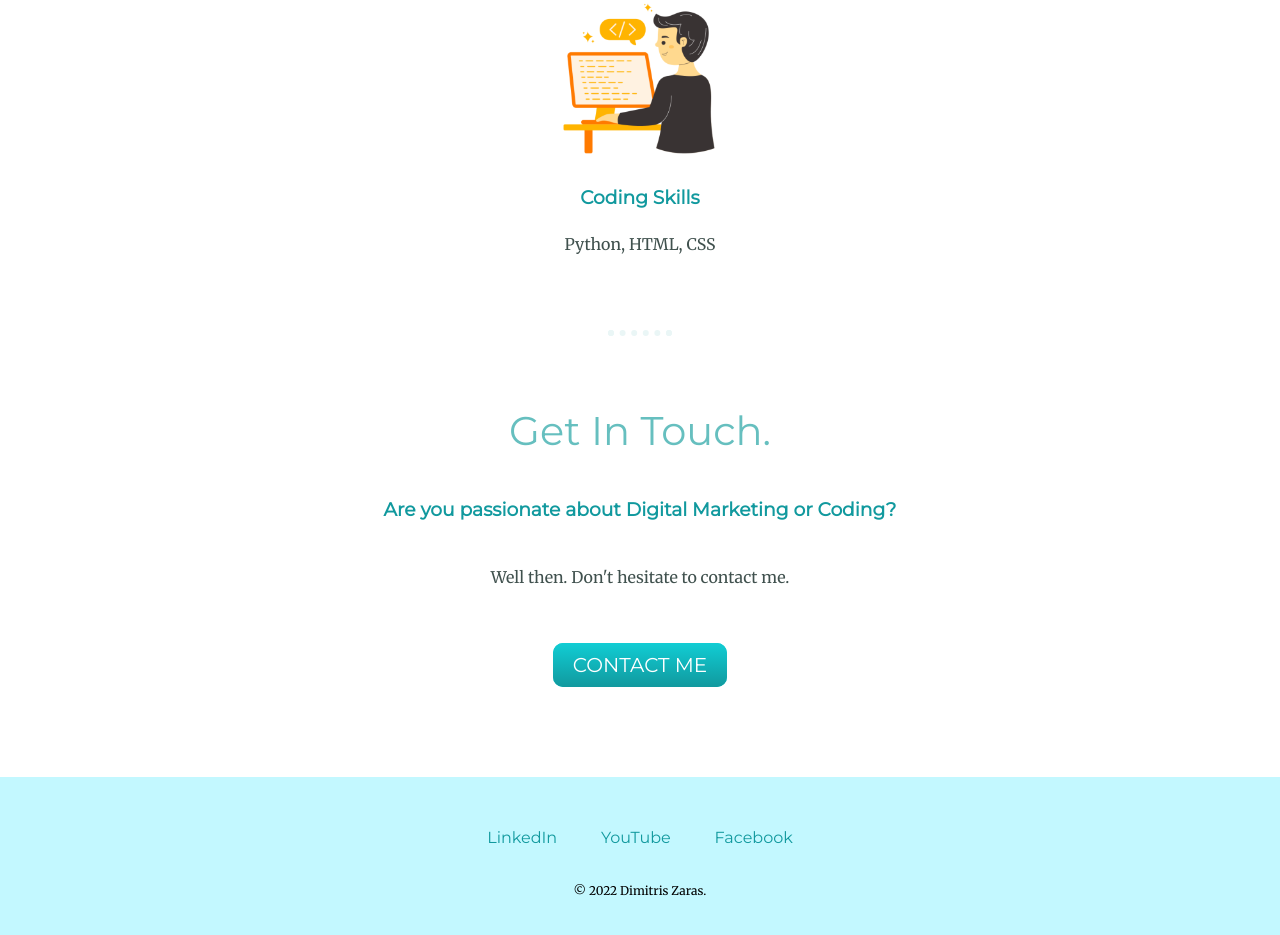
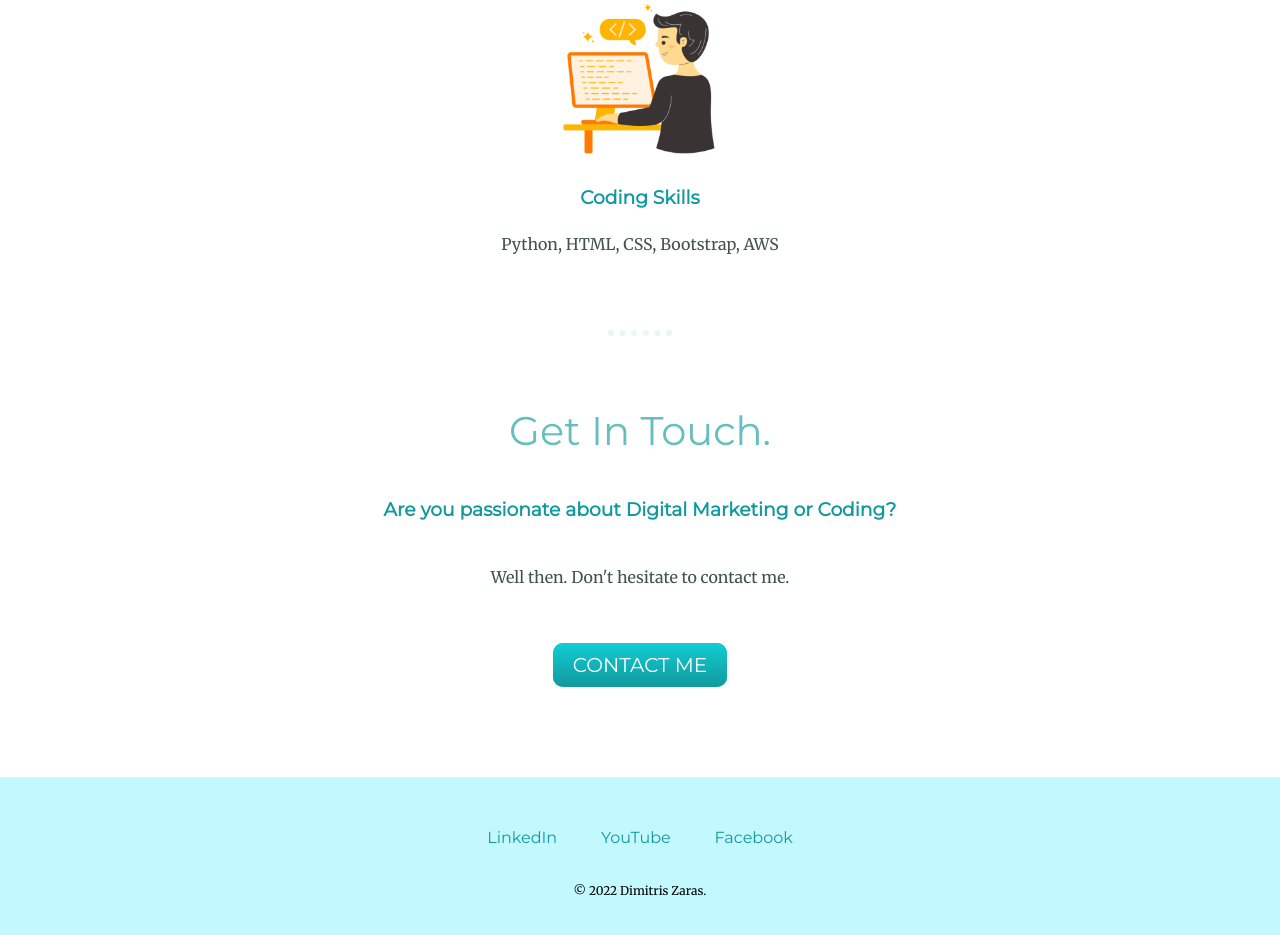
Before and after one commit to jimmydice/cv, a plain HTML site: page index.html in a window 1280 px wide. Shown: the part 1916-2851 px from the top of the page. Drawn offline with Linux system fonts and the light colour scheme.

Commit message:
Update index.html

```diff
--- a/index.html
+++ b/index.html
@@ -36,7 +36,7 @@
       <div class="skill-row">
         <img class="developer-img" src="images/developer-icon.png" alt="developer_img">
         <h3>Coding Skills</h3>
-        <p>Python, HTML, CSS</p>
+        <p>Python, HTML, CSS, Bootstrap, AWS</p>
       </div>
     </div>
 
```
